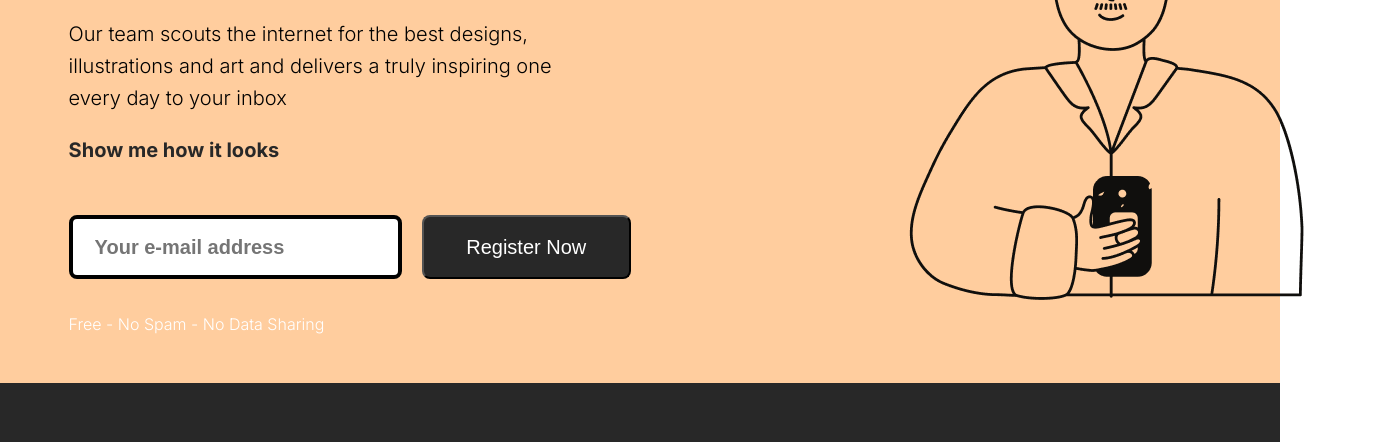
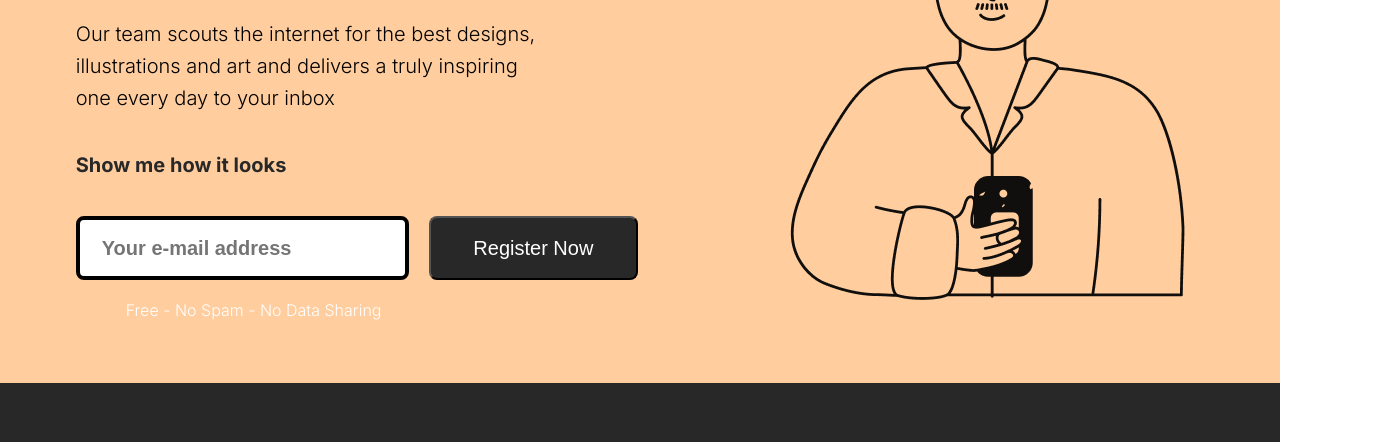
Before and after one commit to SahilAhire/html-and-css-project, a plain HTML site: page index.html in a window 1280 px wide. Shown: the part 209-651 px from the top of the page, 1393 px wide, since content can reach past the window. Drawn offline with Linux system fonts and the light colour scheme.

Commit message:
final commit assignment-1

```diff
--- a/index.html
+++ b/index.html
@@ -17,7 +17,7 @@
         <h1 class="title">An inspiring design delivered to your inbox every morning</h1>
         <p class="para">
           Our team scouts the internet for the best designs, illustrations and
-          art and delivers a truly inspiring one every day to your inbox
+          art and delivers a truly inspiring <br> one every day to your inbox
         </p>
         <h3 >Show me how it looks</h3>
         <div class="form">
--- a/style.css
+++ b/style.css
@@ -6,6 +6,7 @@
 .left {
     justify-content: flex-start;
     width: 562px;
+    margin-left: 70px;
 }
 
 body {
@@ -14,7 +15,6 @@ body {
     font-style: normal;
     width: 1440;
     height: 890px;
-
 }
 
 .headerContainer {
@@ -26,55 +26,36 @@ body {
 
 .title {
     color: #282828;
-
-    width: 562px;
-    height: 108px;
-
     margin-top: 84px;
-
     font-weight: 700;
     font-size: 36px;
     line-height: 54px;
 }
 
 .para {
-
-    width: 495px;
-    height: 81px;
-
     font-style: normal;
     font-weight: 500;
     font-size: 20px;
     line-height: 160%;
-
 }
 
-.left p {
+.para,
+h3 {
     margin: 35px 0;
-
 }
 
 h3 {
-    margin-top: 35px;
-    width: 227px;
-    height: 81px;
-    font-style: normal;
     font-weight: 800;
     font-size: 20px;
     line-height: 160%;
-
-
-
     color: #282828;
 }
 
 .form input {
     box-sizing: border-box;
     border: 4px solid black;
-
     width: 344px;
     height: 64px;
-
     background: #FFFF;
     font-weight: 600;
     font-size: 20px;
@@ -93,37 +74,22 @@ h3 {
     border-radius: 8px;
     color: #FFFF;
     background-color: #282828;
-    /* position: absolute; */
     width: 216px;
     height: 64px;
-
     cursor: pointer;
-
 }
-
-
-
 
 
 .warn {
     color: #FFFFFF;
-    /* padding: 20px; */
     font-size: 16px;
-/* margin-top: 10px; */
-    width: 344px;
-    height: 61px;
-
-
-
+    margin-top: 20px;
+    margin-left: 50px;
 }
 
 
 .right {
-padding-left: 50px;
-    width: 393.52px;
-    height: 442.45px;
-
-
+    padding-left: 50px;
 }
 
 .form {
@@ -142,19 +108,15 @@ padding-left: 50px;
     gap: 608px;
     margin: 0;
     line-height: 160%;
-
 }
 
 .foot {
-
     list-style: none;
     padding-left: 191px;
-
     width: 216px;
 }
 
 .ftright ul {
-
     text-align: right;
     color: #FFFF;
     list-style: none;
```
